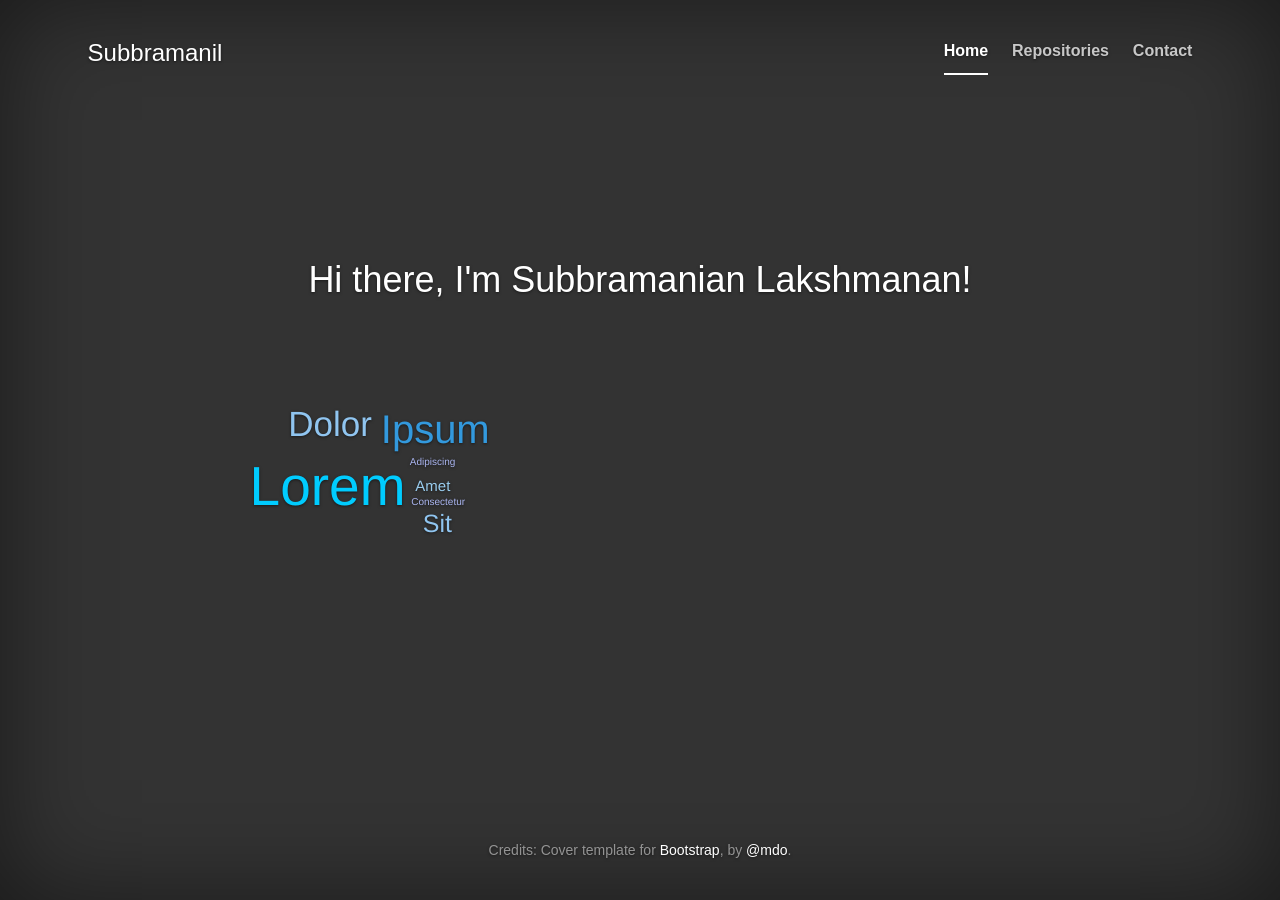
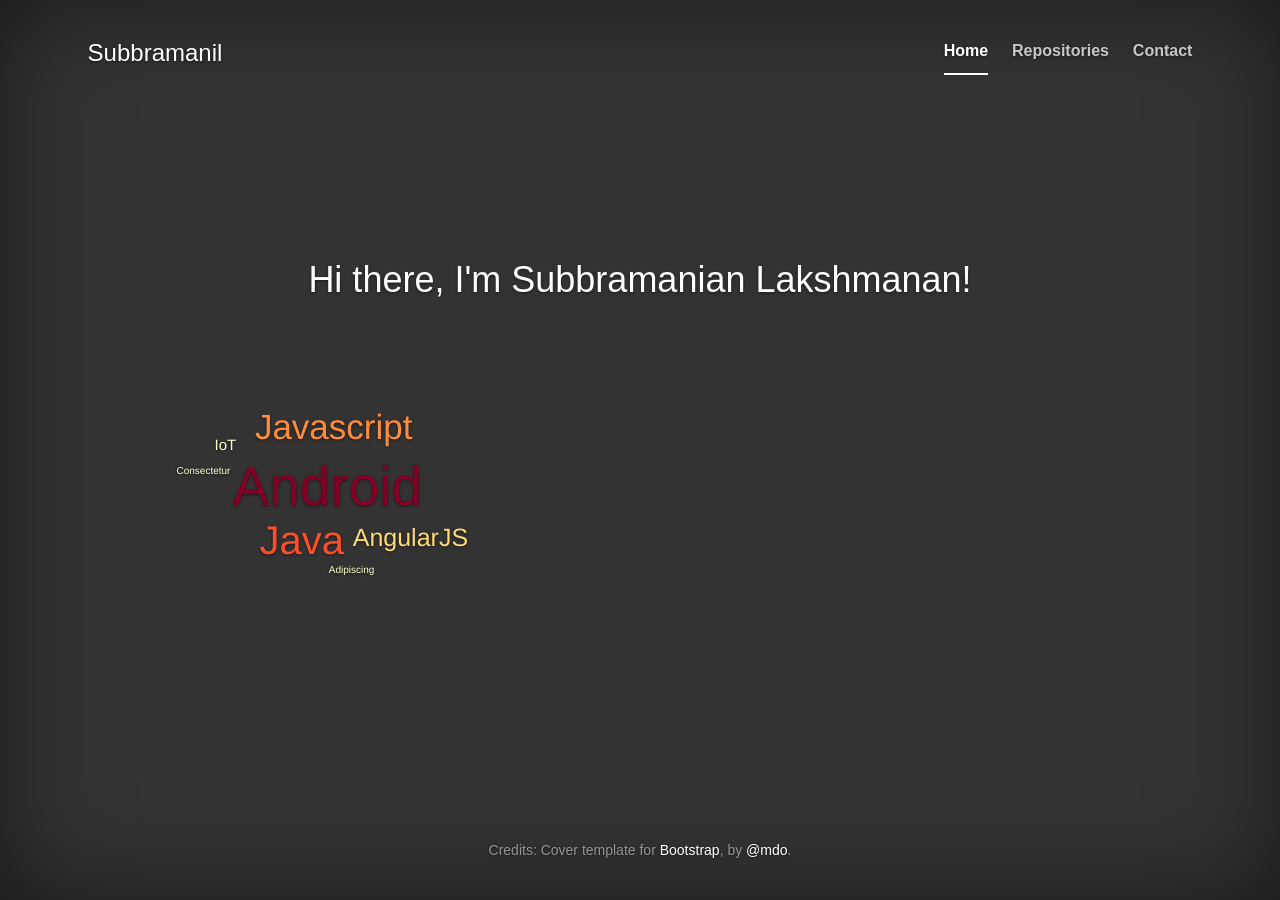
Before and after one commit to subbramanil/subbramanil.github.io, a Jekyll site: the page built from index.html, in a window 1280 px wide. Built offline with Jekyll 4.4.1, drawn with Linux system fonts in a browser that asks for light colours; nearby versions of some CDN libraries.

Commit message:
More Styling

```diff
--- a/index.html
+++ b/index.html
@@ -4,5 +4,5 @@ title: Subbramanian Lakshmanan, Enthusiasic Developer
 ---
 <div class="blurb">
     <h1>Hi there, I'm Subbramanian Lakshmanan!</h1>
+    <div id="mySkillSet"></div>
 </div>
-<div id="mySkillSet"></div>
--- a/static/js/simplescript.js
+++ b/static/js/simplescript.js
@@ -6,19 +6,24 @@ window.onload = function() {
 function initWordCloud(){
     console.log("initWordCloud");
     var words = [
-        {text: "Lorem", weight: 13},
-        {text: "Ipsum", weight: 10.5},
-        {text: "Dolor", weight: 9.4},
-        {text: "Sit", weight: 8},
-        {text: "Amet", weight: 6.2},
+        {text: "Android", weight: 13},
+        {text: "Java", weight: 10.5},
+        {text: "Javascript", weight: 9.4},
+        {text: "AngularJS", weight: 8},
+        {text: "IoT", weight: 6.2},
         {text: "Consectetur", weight: 5},
         {text: "Adipiscing", weight: 5},
     ];
 
     $('#mySkillSet').jQCloud(words, {
-        shape: 'rectangular',
+        shape: 'elliptic',
         width: 500,
-        height: 350
+        height: 350,
+        autoResize: true,
+        center: {x: 0.5, y:0.5},
+        delay: 5,
+        colors: ["#800026", "#bd0026", "#e31a1c", "#fc4e2a", "#fd8d3c", "#feb24c", "#fed976", "#ffeda0", "#ffffcc"],
+
     });
     console.log("initWordCloud");
 }
```
